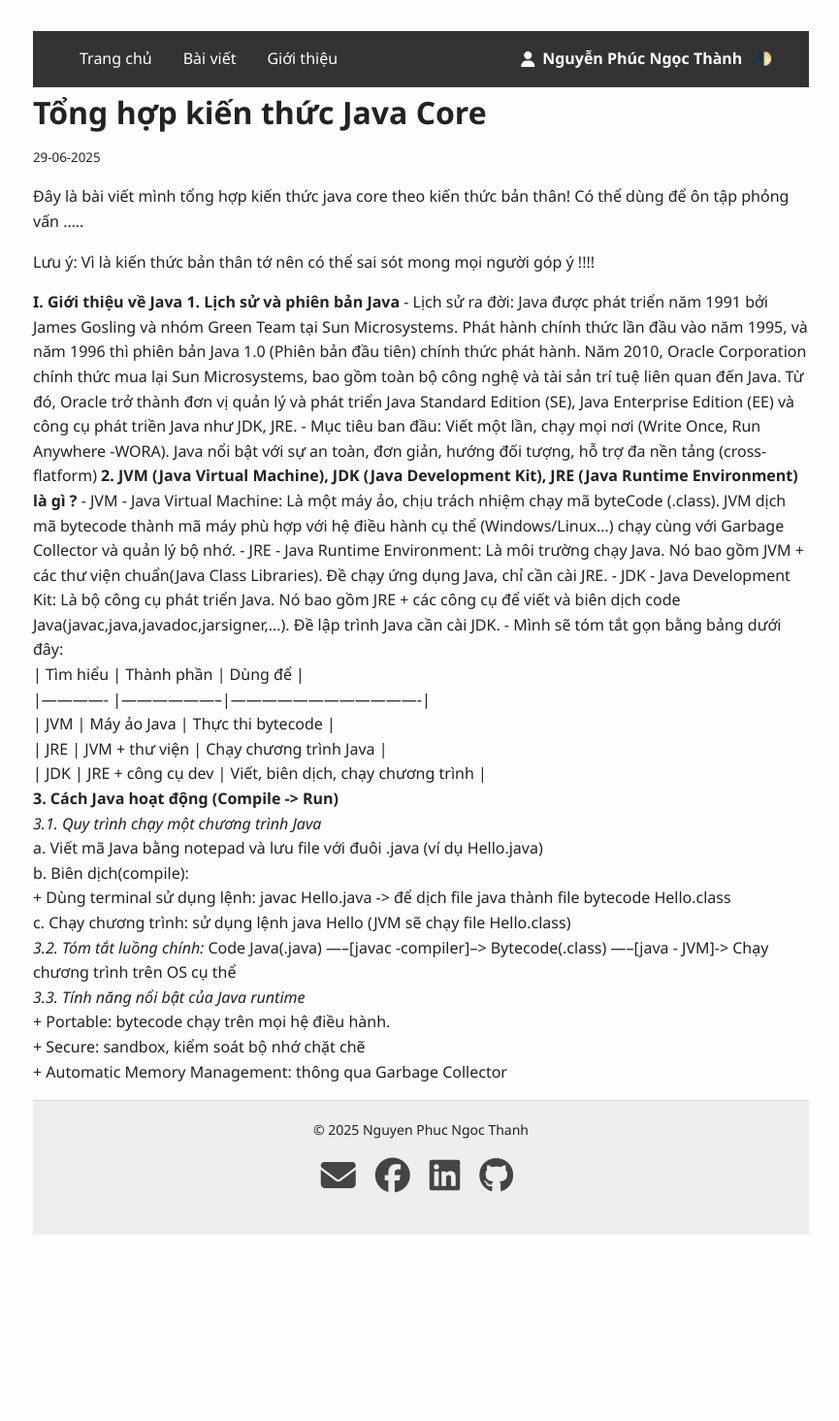
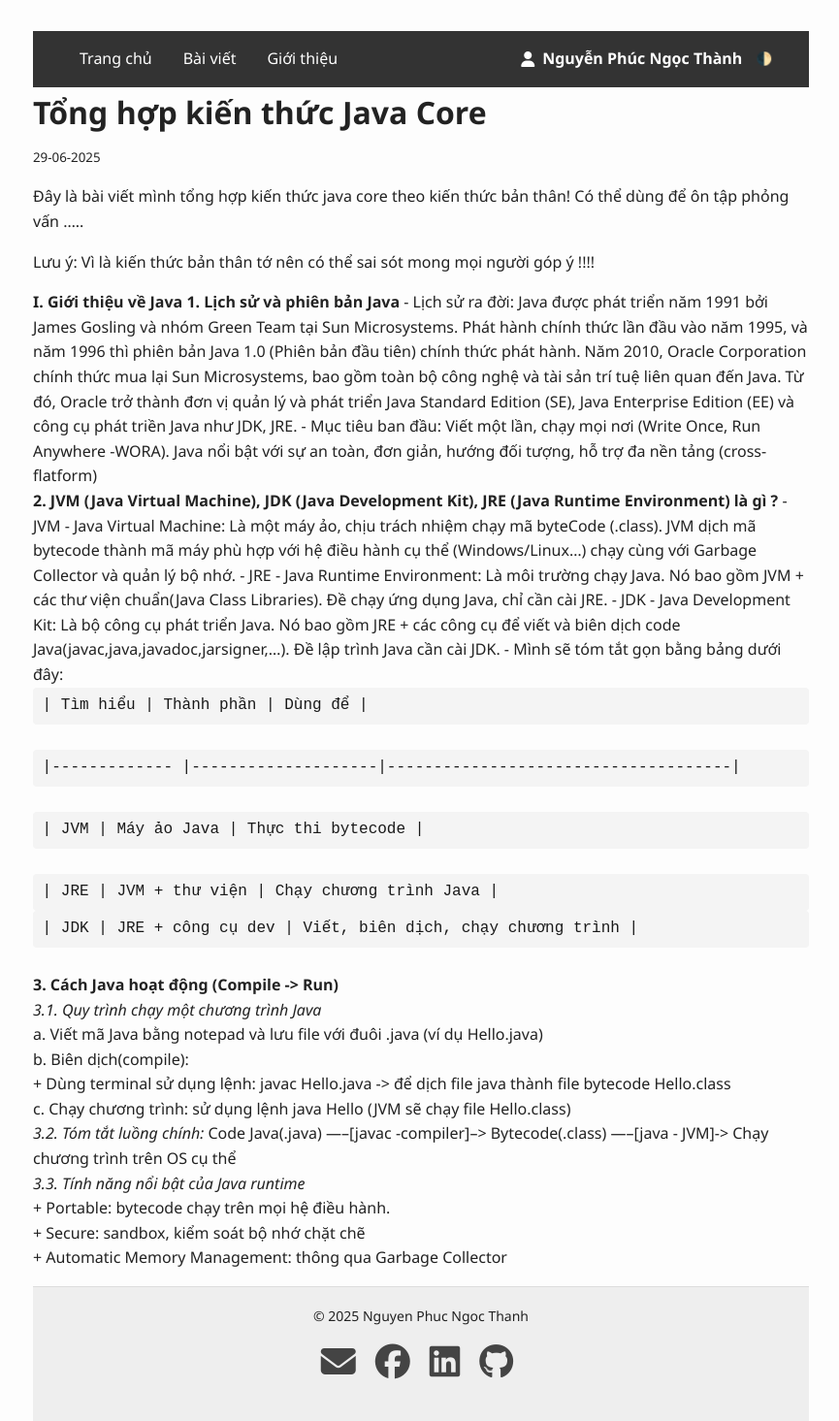
Before and after one commit to npngocthanh99/npngocthanh99.github.io, a Jekyll site: the page built from _posts/2025-06-29-java-core-post.md, in a window 1280 px wide. Shown: the whole page at 97% size, without its empty margins (206-1071 px from the left). Built offline with Jekyll 4.4.1, drawn with Linux system fonts in a browser that asks for light colours; before the commit the page ends 1273 px from its top, so only the background shows below that.

```diff
--- a/_posts/2025-06-29-java-core-post.md
+++ b/_posts/2025-06-29-java-core-post.md
@@ -17,11 +17,11 @@ Lưu ý: Vì là kiến thức bản thân tớ nên có thể sai sót mong m
        - JRE - Java Runtime Environment: Là môi trường chạy Java. Nó bao gồm JVM + các thư viện chuẩn(Java Class Libraries). Đề chạy ứng dụng Java, chỉ cần cài JRE.
        - JDK - Java Development Kit: Là bộ công cụ phát triển Java. Nó bao gồm JRE + các công cụ để viết và biên dịch code Java(javac,java,javadoc,jarsigner,...). Đề lập trình Java cần cài JDK.
        - Mình sẽ tóm tắt gọn bằng bảng dưới đây:
-           |    Tìm hiểu  | Thành phần         | Dùng để                             |
-           |------------- |--------------------|-------------------------------------|
-           | JVM          | Máy ảo Java        | Thực thi bytecode                   |
-           | JRE          | JVM + thư viện     | Chạy chương trình Java              |
-           | JDK          | JRE + công cụ dev  | Viết, biên dịch, chạy chương trình  |
+           `|    Tìm hiểu  | Thành phần         | Dùng để                             |`
+           `|------------- |--------------------|-------------------------------------|`
+           `| JVM          | Máy ảo Java        | Thực thi bytecode                   |`
+           `| JRE          | JVM + thư viện     | Chạy chương trình Java              |`
+           `| JDK          | JRE + công cụ dev  | Viết, biên dịch, chạy chương trình  |`
   **3. Cách Java hoạt động (Compile -> Run)**
        *3.1. Quy trình chạy một chương trình Java*
          a. Viết mã Java bằng notepad và lưu file với đuôi .java (ví dụ Hello.java)
```
